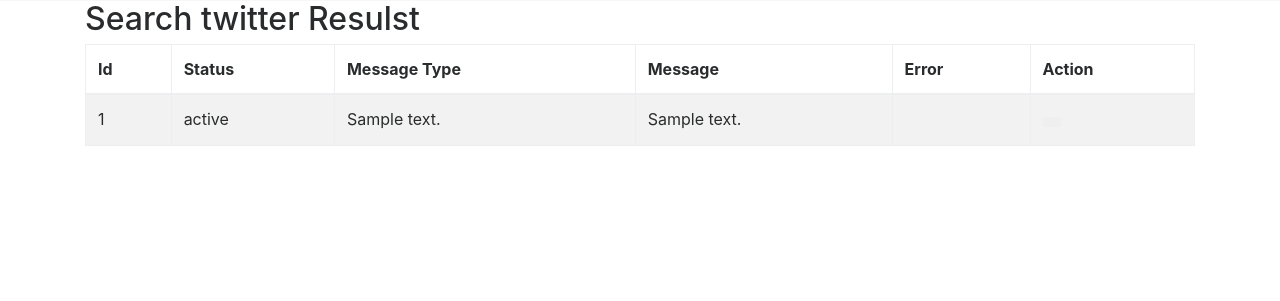
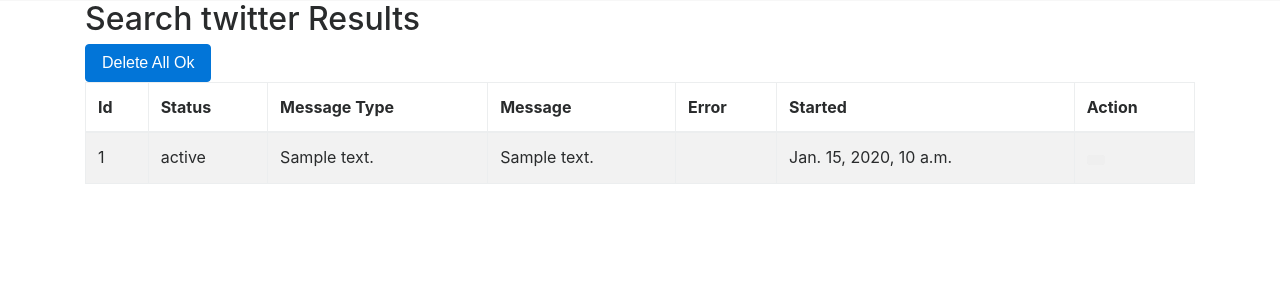
Before and after one commit to luiscberrocal/twitter_raffle, a Django app: template twitter_raffle/templates/twitter/search_results.html in a window 1280 px wide. Shown: the part 55-356 px from the top of the page. Run offline with Django 3.2, Linux system fonts and the light colour scheme; the template is opened without the code that fills it: most values are stand-ins (such as "Sample title", 1, 10 or a date in 2020); parts of the project's set-up code (start-up, migrations or seed data) failed here and were passed over; some libraries are stand-ins or nearby versions.

Commit message:
Added started date

```diff
--- a/twitter_raffle/templates/twitter/search_results.html
+++ b/twitter_raffle/templates/twitter/search_results.html
@@ -6,7 +6,11 @@
 {% endblock page_title %}
 
 {% block content %}
-    <h2>Search twitter Resulst</h2>
+    <h2>Search twitter Results</h2>
+    <form action="" method="post" enctype="multipart/form-data">
+    {% csrf_token %}
+    <input class="btn btn-primary" role="button" type="submit" value="Delete All Ok">
+    </form>
     <table id="position_table" class="table table-striped table-bordered" cellspacing="0" width="50%">
     <thead>
     <tr>
@@ -15,6 +19,7 @@
         <th>{% trans 'Message Type' %}</th>
         <th>{% trans 'Message' %}</th>
         <th>{% trans 'Error' %}</th>
+        <th>{% trans 'Started' %}</th>
         <th>{% trans 'Action' %}</th>
     </tr>
     </thead>
@@ -28,6 +33,7 @@
                     <td>{{ report.message_type }}</td>
                     <td>{{ report.message }}</td>
                     <td>{{ report.error }}</td>
+                    <td>{{ report.created }}</td>
 
 
                     <td>
--- a/twitter_raffle/twitter/views.py
+++ b/twitter_raffle/twitter/views.py
@@ -37,3 +37,8 @@
     model = AsyncActionReport
     context_object_name = 'async_reports'
     template_name = 'twitter/search_results.html'
+    ordering = ('-created',)
+
+    def post(self, request, *args, **kwargs):
+        AsyncActionReport.objects.filter(status=AsyncActionReport.OK).delete()
+        return self.get(request, *args, **kwargs)
```
